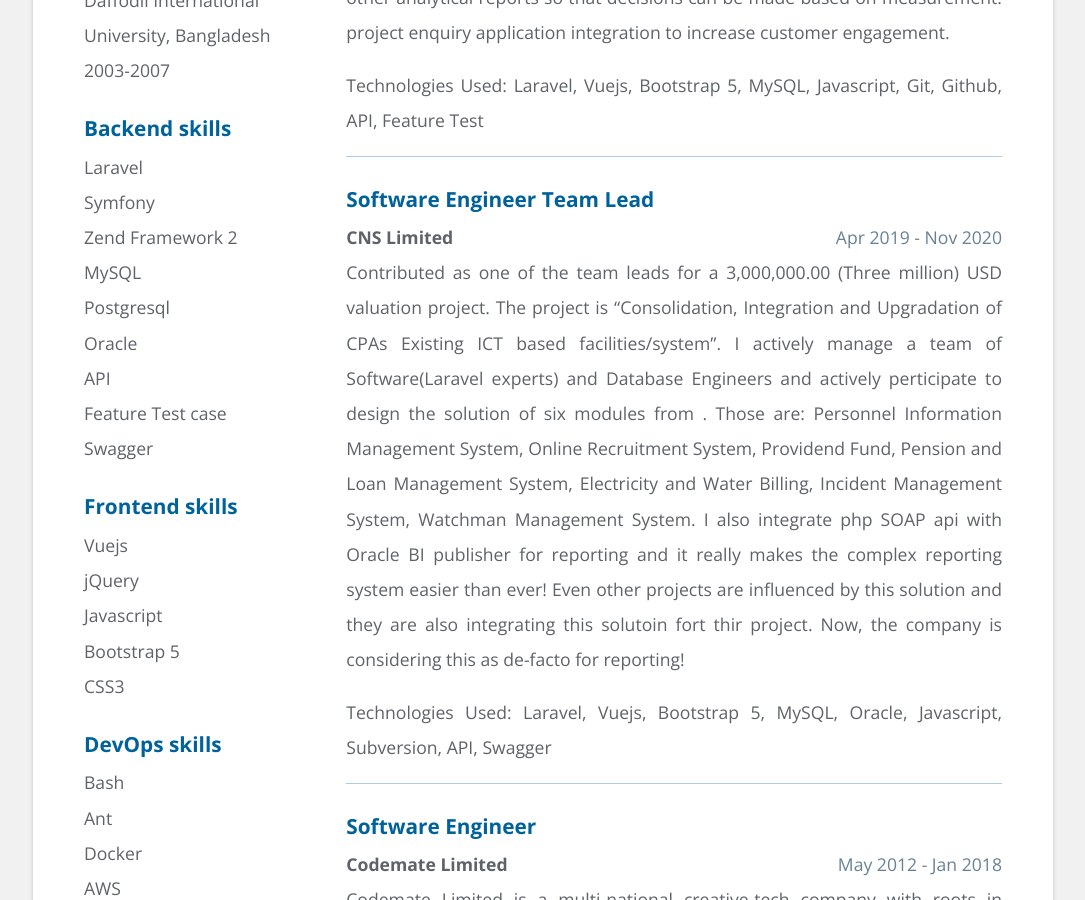
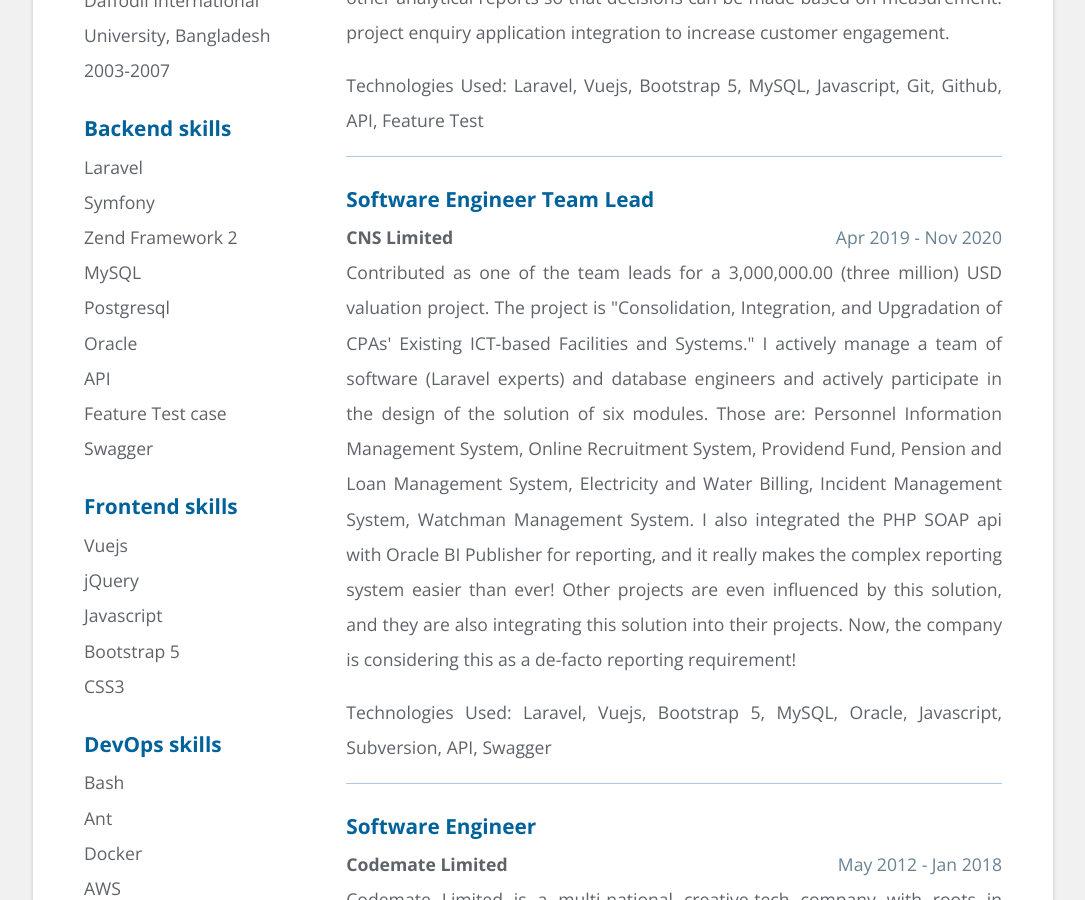
Before and after one commit to codeperl/resume, a Jekyll site: the page built from index.html, in a window 1280 px wide and 900 px high, scrolled down 719 px. Shown: the whole window, without its empty margins (97-1182 px from the left). Built offline with Jekyll 4.4.1, drawn with Linux system fonts in a browser that asks for light colours.

Commit message:
Fixing grammar.

```diff
--- a/_data/data.yml
+++ b/_data/data.yml
@@ -95,15 +95,7 @@ experience:
     time: Apr 2019 - Nov 2020
     company: CNS Limited
     details: |
-      Contributed as one of the team leads for a 3,000,000.00 (Three million) USD valuation project. The
-      project is “Consolidation, Integration and Upgradation of CPAs Existing ICT based facilities/system”. I
-      actively manage a team of Software(Laravel experts) and Database Engineers and actively perticipate
-      to design the solution of six modules from . Those are: Personnel Information Management System,
-      Online Recruitment System, Providend Fund, Pension and Loan Management System, Electricity and
-      Water Billing, Incident Management System, Watchman Management System. I also integrate php
-      SOAP api with Oracle BI publisher for reporting and it really makes the complex reporting system
-      easier than ever! Even other projects are influenced by this solution and they are also integrating this
-      solutoin fort thir project. Now, the company is considering this as de-facto for reporting!
+      Contributed as one of the team leads for a 3,000,000.00 (three million) USD valuation project. The project is "Consolidation, Integration, and Upgradation of CPAs' Existing ICT-based Facilities and Systems." I actively manage a team of software (Laravel experts) and database engineers and actively participate in the design of the solution of six modules. Those are: Personnel Information Management System, Online Recruitment System, Providend Fund, Pension and Loan Management System, Electricity and Water Billing, Incident Management System, Watchman Management System. I also integrated the PHP SOAP api with Oracle BI Publisher for reporting, and it really makes the complex reporting system easier than ever! Other projects are even influenced by this solution, and they are also integrating this solution into their projects. Now, the company is considering this as a de-facto reporting requirement!
     technologies_used: |
       Laravel, Vuejs, Bootstrap 5, MySQL, Oracle, Javascript, Subversion, API, Swagger
 
```
